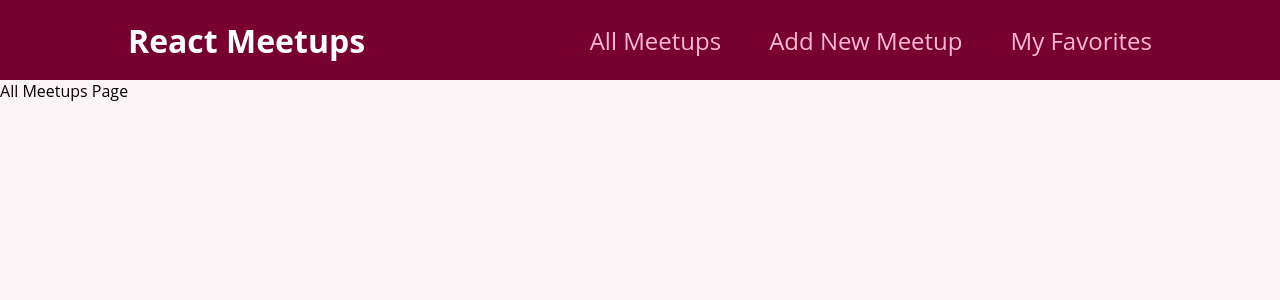
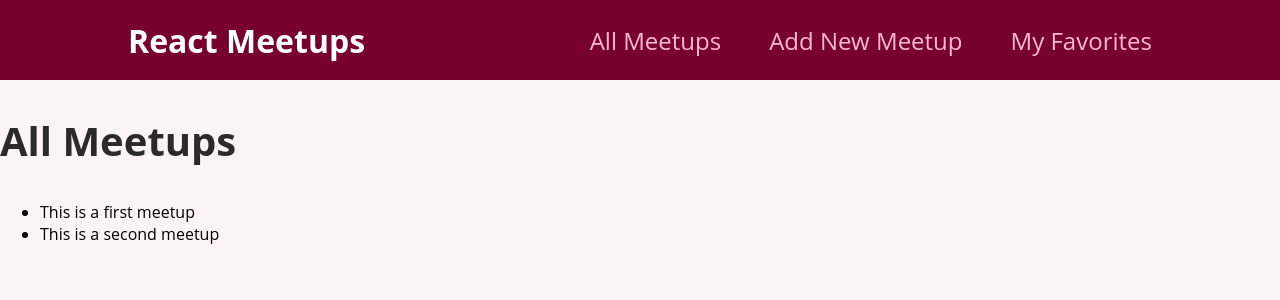
Before and after one commit to Kayizoku/simple-web-page, a React (Create React App) app: page / in a window 1280 px wide. Shown: the top 300 px of the page. Built offline with nearby package versions, Linux system fonts and the light colour scheme.

Commit message:
Outputting an list of objects with map

```diff
--- a/src/pages/AllMeetups.js
+++ b/src/pages/AllMeetups.js
@@ -1,5 +1,33 @@
+const DUMMY_DATA = [
+  {
+    id: 'm1',
+    title: 'This is a first meetup',
+    image:
+      'https://upload.wikimedia.org/wikipedia/commons/thumb/d/d3/Stadtbild_M%C3%BCnchen.jpg/2560px-Stadtbild_M%C3%BCnchen.jpg',
+    address: 'Meetupstreet 5, 12345 Meetup City',
+    description:
+      'This is the first meetup. We hope it becomes a sucess. Lets make it fun!',
+  },
+  {
+    id: 'm2',
+    title: 'This is a second meetup',
+    image:
+      'https://upload.wikimedia.org/wikipedia/commons/thumb/d/d3/Stadtbild_M%C3%BCnchen.jpg/2560px-Stadtbild_M%C3%BCnchen.jpg',
+    address: 'Meetupstreet 5, 12345 Meetup City',
+    description:
+      'This is the second meetup which you definitely should not miss. It will be a lot of fun!',
+  },
+];
+
 function AllMeetupsPage() {
-  return <div>All Meetups Page</div>
+  return <section>
+    <h1>All Meetups</h1>
+    <ul>
+      {DUMMY_DATA.map((meetup) => {
+        return <li>{meetup.title}</li>
+      })}
+    </ul>
+  </section>
 
 }
 
```
